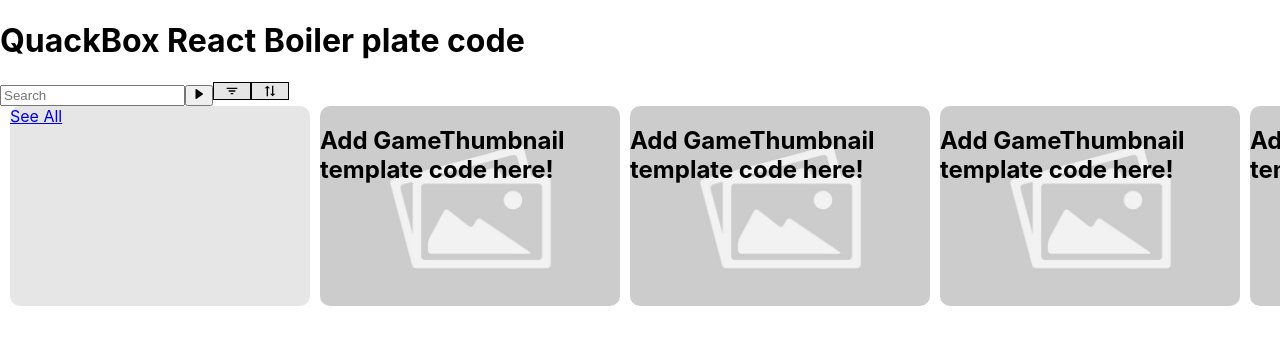
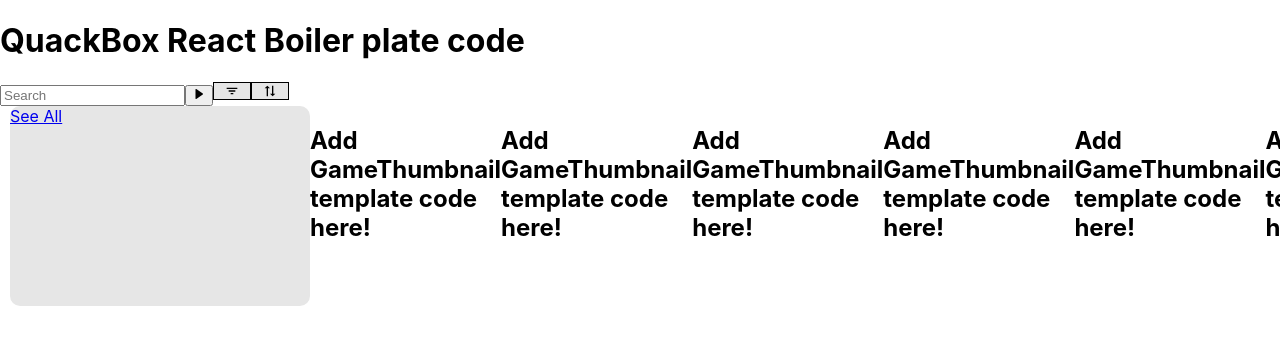
Before and after one commit to rit-coms/COMS-Console, a React (Create React App) app in the folder frontend/: page / in a window 1280 px wide. Shown: the top 344 px of the page. Built offline with nearby package versions, Linux system fonts and the light colour scheme.

Commit message:
restored GameThumbnail

```diff
--- a/frontend/src/components/GameThumbnail.js
+++ b/frontend/src/components/GameThumbnail.js
@@ -1,9 +1,6 @@
-
-import '../styles/GameGallery.css'
-
 export default function GameThumbnail() {
 	return (
-		<div className='card'>
+		<div>
 			<h2>Add GameThumbnail template code here!</h2>
 		</div>
 	)
```
